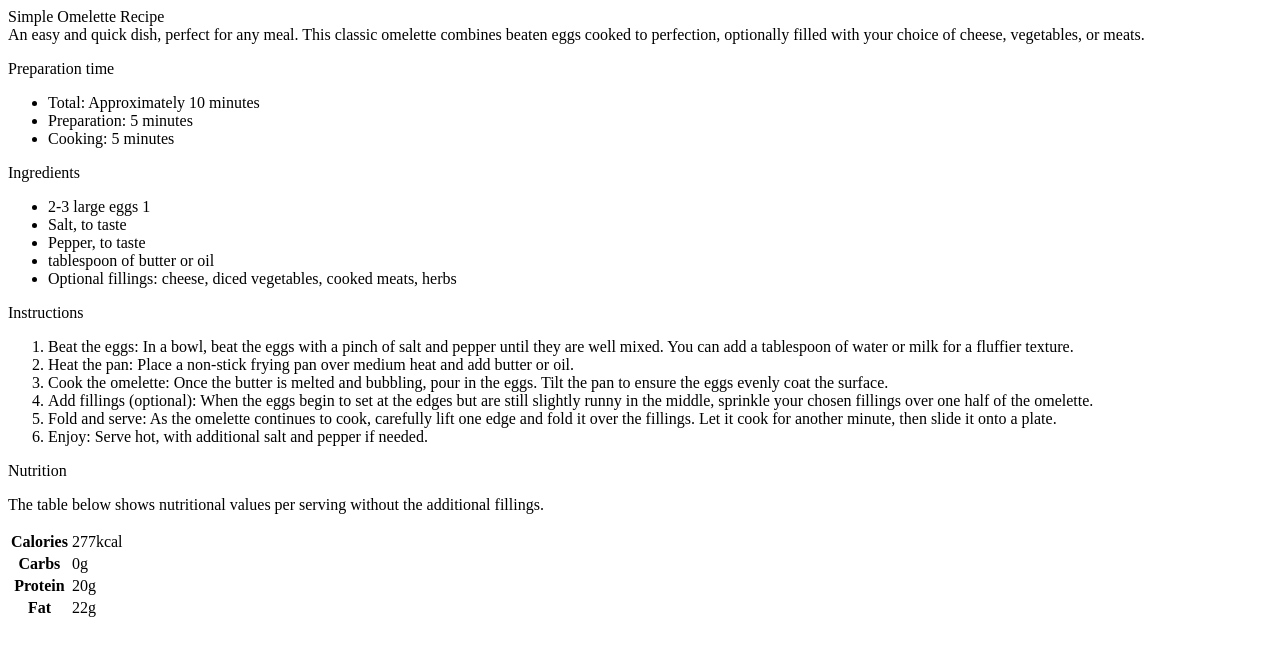
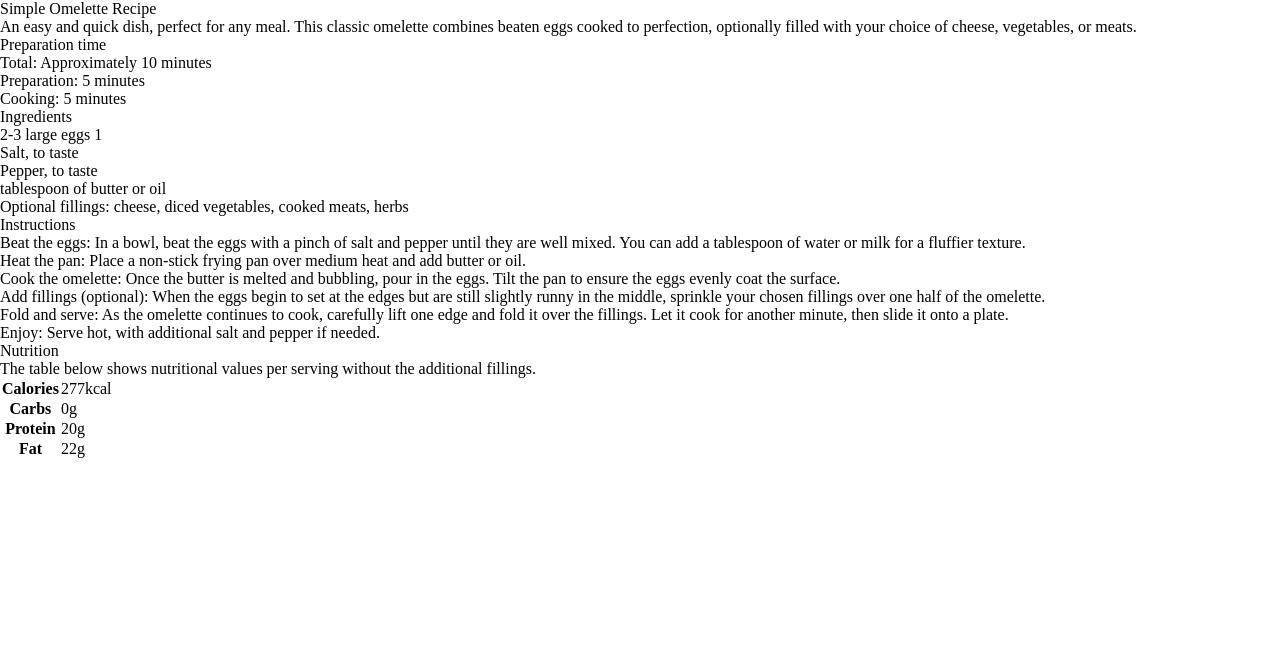
Before and after one commit to Mark-Ku-Dev/Recipe-page, a plain HTML site: page index.html in a window 1280 px wide. Drawn offline with Linux system fonts and the light colour scheme.

Commit message:
chore: create styles.css file and added universal styles

```diff
--- a/index.html
+++ b/index.html
@@ -14,7 +14,7 @@
 
     <title>Frontend Mentor | Recipe page</title>
 
-    <!-- Feel free to remove these styles or customise in your own stylesheet 👍 -->
+    <link rel="stylesheet" href="styles.css" />
   </head>
   <body>
     <div class="card">
--- /dev/null
+++ b/styles.css
@@ -0,0 +1,5 @@
+* {
+  margin: 0;
+  padding: 0;
+  box-sizing: border-box;
+}
```
